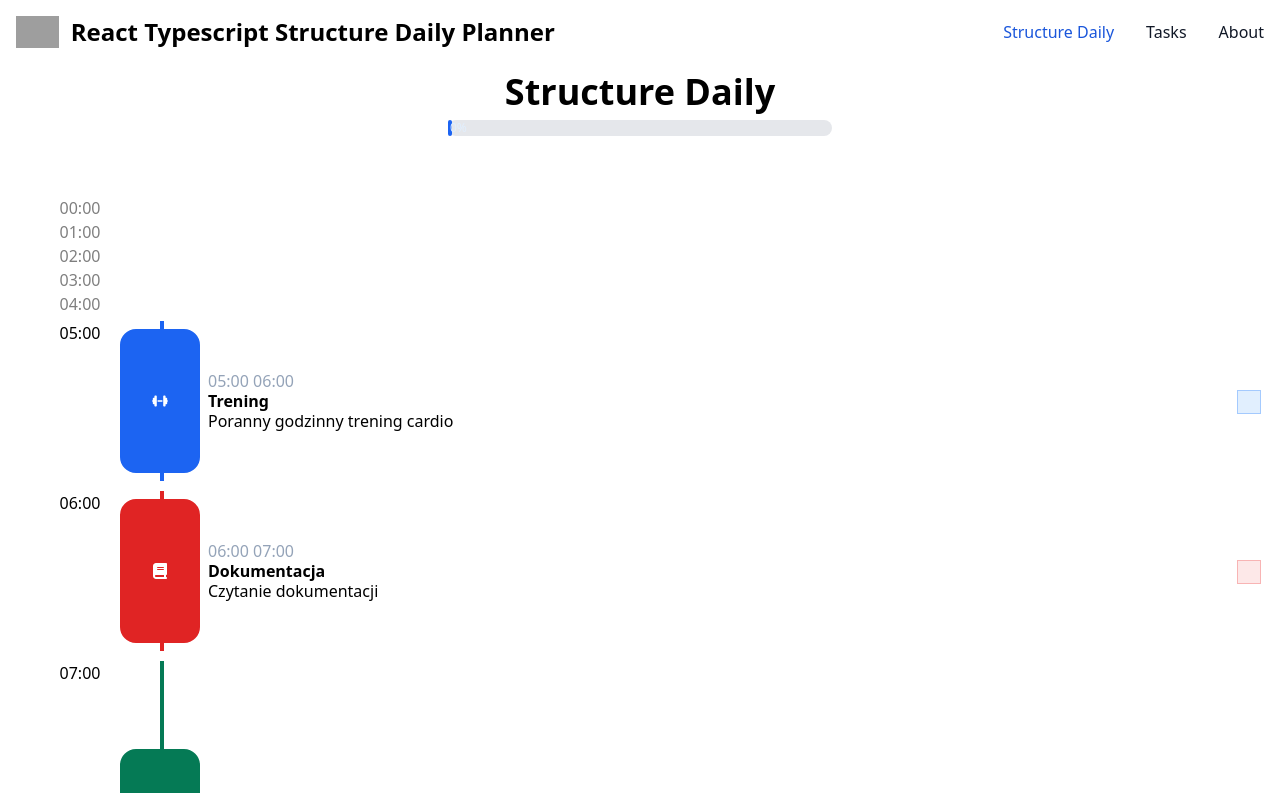
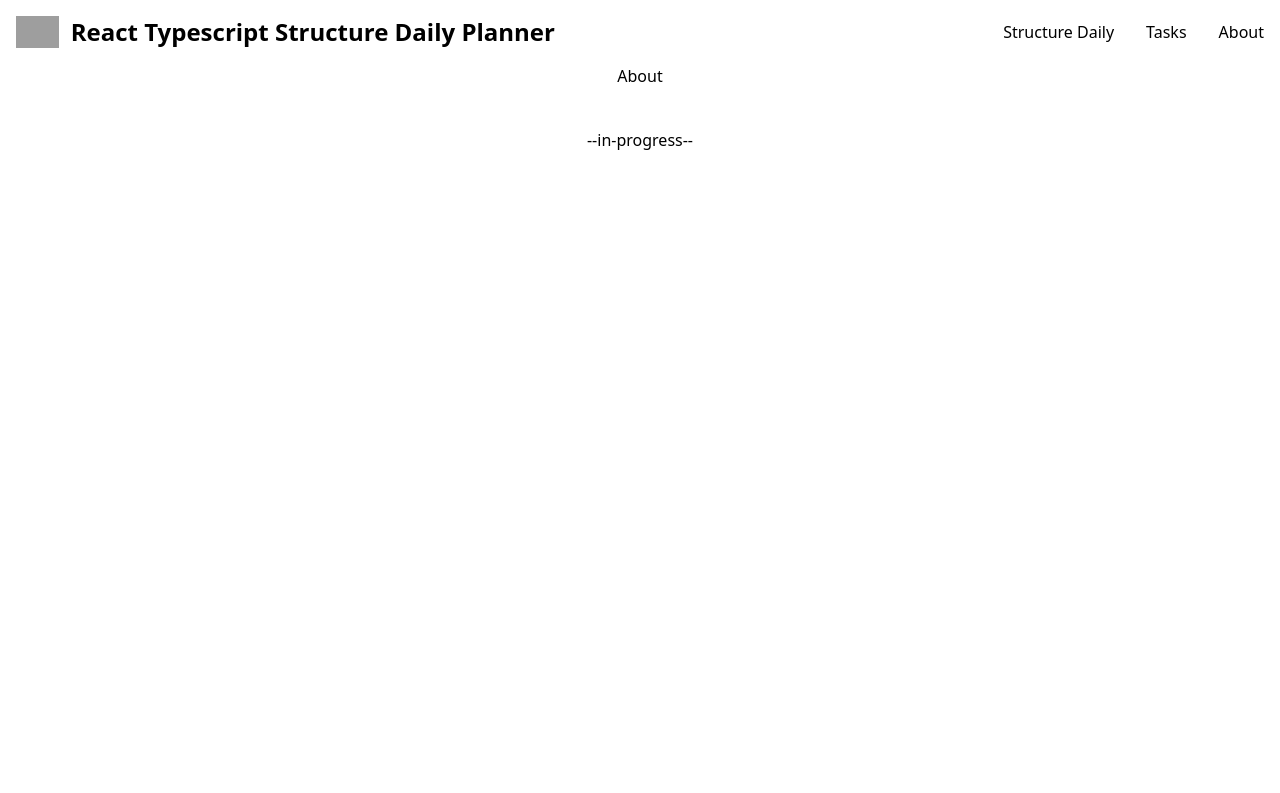
Before and after one commit to karolkawski/Structure-planner, a React app: page /about in a window 1280 px wide. Shown: the top 793 px of the page. Built offline with nearby package versions, Linux system fonts and the light colour scheme; grey boxes are pictures that could not be loaded.

Commit message:
[update] add routing

```diff
--- a/package.json
+++ b/package.json
@@ -22,7 +22,9 @@
     "framer-motion": "^11.0.3",
     "react": "^18.2.0",
     "react-dom": "^18.2.0",
-    "react-icons": "^5.0.1"
+    "react-icons": "^5.0.1",
+    "react-router": "^6.22.0",
+    "react-router-dom": "^6.22.0"
   },
   "devDependencies": {
     "@babel/core": "^7.22.20",
--- a/src/App.tsx
+++ b/src/App.tsx
@@ -1,14 +1,17 @@
-import { FC } from 'react';
-import Structure from './components/Structure/Structure';
-import './App.css';
+// App.tsx
+import React from 'react';
+import { BrowserRouter as Router } from 'react-router-dom';
 import Navigation from './components/Navigation/Navigation';
+import Routing from './Routing/Routing';
 
-const App: FC = () => {
+const App = () => {
   return (
-    <div id="App">
-      <Navigation />
-      <Structure />
-    </div>
+    <Router>
+      <div id="App">
+        <Navigation />
+        <Routing />
+      </div>
+    </Router>
   );
 };
 
--- /dev/null
+++ b/src/Routing/Routing.tsx
@@ -0,0 +1,18 @@
+// Routing.tsx
+import React from 'react';
+import { Route, Routes } from 'react-router-dom';
+import Structure from '../components/Structure/Structure';
+import Tasks from '../components/Tasks/Tasks';
+import About from '../components/About/About';
+
+const Routing = () => {
+  return (
+    <Routes>
+      <Route path="/" element={<Structure />} />
+      <Route path="/tasks" element={<Tasks />} />
+      <Route path="/about" element={<About />} />
+    </Routes>
+  );
+};
+
+export default Routing;
--- /dev/null
+++ b/src/components/About/About.tsx
@@ -0,0 +1,12 @@
+function About({}) {
+  return (
+    <div className="text-center">
+      <header className="w-full">
+        <h1>About</h1>
+      </header>
+      <div className="container m-auto py-10 ">--in-progress--</div>
+    </div>
+  );
+}
+
+export default About;
--- a/src/components/Navigation/Navigation.tsx
+++ b/src/components/Navigation/Navigation.tsx
@@ -1,6 +1,7 @@
 // eslint-disable-next-line eslint-comments/disable-enable-pair
 /* eslint-disable jsx-a11y/anchor-is-valid */
 import { FC } from 'react';
+import { Link } from 'react-router-dom';
 
 const Navigation: FC = () => {
   return (
@@ -46,29 +47,13 @@ const Navigation: FC = () => {
         <div className="hidden w-full md:block md:w-auto" id="navbar-default">
           <ul className="font-medium flex flex-col p-4 md:p-0 mt-4 border border-gray-100 rounded-lg bg-gray-50 md:flex-row md:space-x-8 rtl:space-x-reverse md:mt-0 md:border-0 md:bg-white dark:bg-gray-800 md:dark:bg-gray-900 dark:border-gray-700">
             <li>
-              <a
-                href="#"
-                className="block py-2 px-3 text-white bg-blue-700 rounded md:bg-transparent md:text-blue-700 md:p-0 dark:text-white md:dark:text-blue-500"
-                aria-current="page"
-              >
-                Structure Daily
-              </a>
+              <Link to="/">Structure Daily</Link>
             </li>
             <li>
-              <a
-                href="#"
-                className="block py-2 px-3 text-gray-900 rounded hover:bg-gray-100 md:hover:bg-transparent md:border-0 md:hover:text-blue-700 md:p-0 dark:text-white md:dark:hover:text-blue-500 dark:hover:bg-gray-700 dark:hover:text-white md:dark:hover:bg-transparent"
-              >
-                Tasks
-              </a>
+              <Link to="/tasks">Tasks</Link>
             </li>
             <li>
-              <a
-                href="#"
-                className="block py-2 px-3 text-gray-900 rounded hover:bg-gray-100 md:hover:bg-transparent md:border-0 md:hover:text-blue-700 md:p-0 dark:text-white md:dark:hover:text-blue-500 dark:hover:bg-gray-700 dark:hover:text-white md:dark:hover:bg-transparent"
-              >
-                About
-              </a>
+              <Link to="/about">About</Link>
             </li>
           </ul>
         </div>
--- /dev/null
+++ b/src/components/Tasks/Tasks.tsx
@@ -0,0 +1,12 @@
+function Tasks({}) {
+  return (
+    <div className="text-center">
+      <header className="w-full">
+        <h1>Tasks</h1>
+      </header>
+      <div className="container m-auto py-10 ">--in-progress--</div>
+    </div>
+  );
+}
+
+export default Tasks;
```
Also changed, not shown: 1 other file (tests, documents, lock files or other folders).
